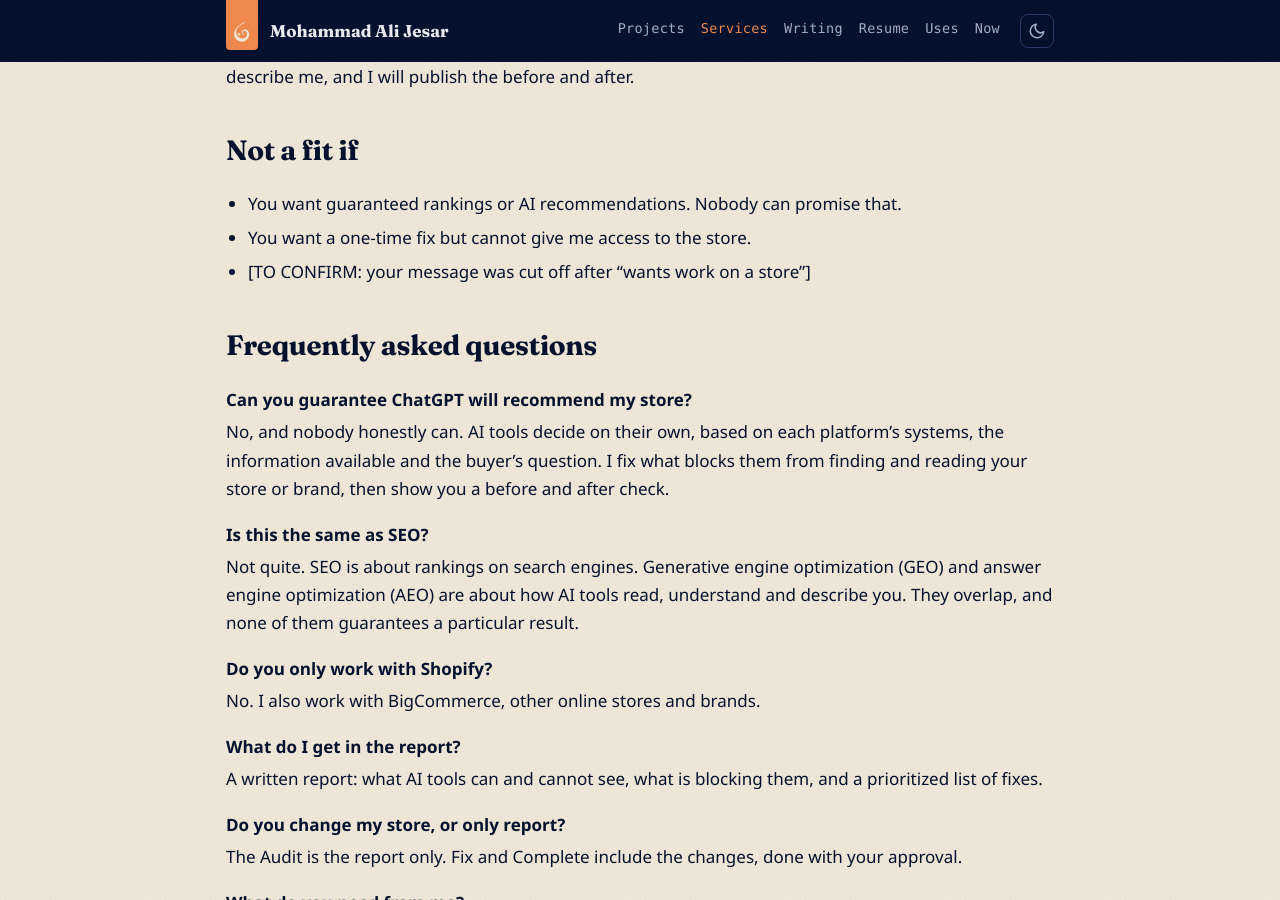
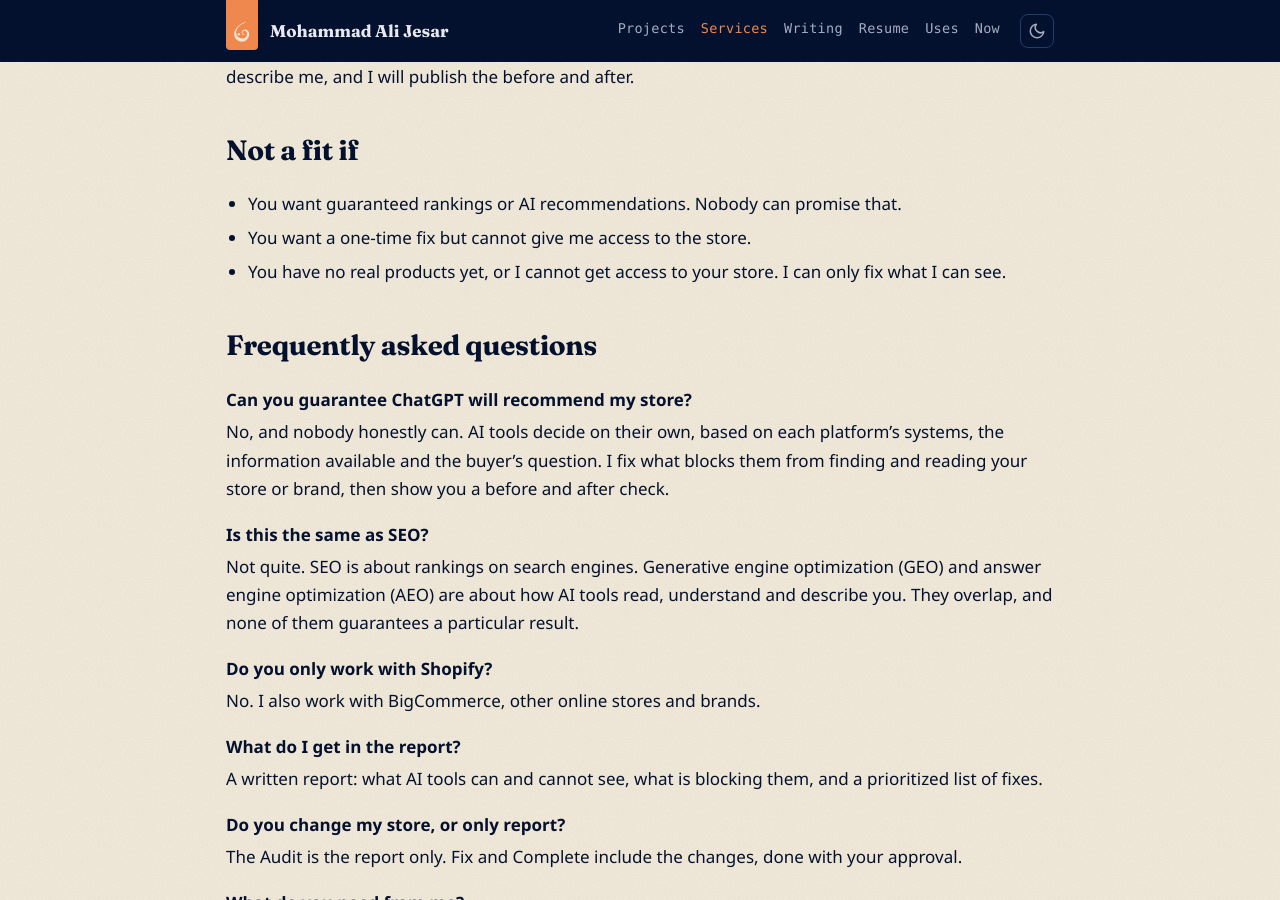
Before and after one commit to mjesar/mjesar.github.io, a Jekyll site: the page built from services/ai-discoverability/index.md, in a window 1280 px wide and 900 px high, scrolled down 3906 px. Built offline with Jekyll 4.4.1, drawn with Linux system fonts in a browser that asks for light colours.

Commit message:
fill in the last not a fit item

```diff
--- a/services/ai-discoverability/index.md
+++ b/services/ai-discoverability/index.md
@@ -139,7 +139,7 @@ This site uses the same approach: structured data for who I am and what I offer,
 
 - You want guaranteed rankings or AI recommendations. Nobody can promise that.
 - You want a one-time fix but cannot give me access to the store.
-- [TO CONFIRM: your message was cut off after "wants work on a store"]
+- You have no real products yet, or I cannot get access to your store. I can only fix what I can see.
 
 {% if page.show_ask_ai %}
 ## Ask an AI assistant about me
```
